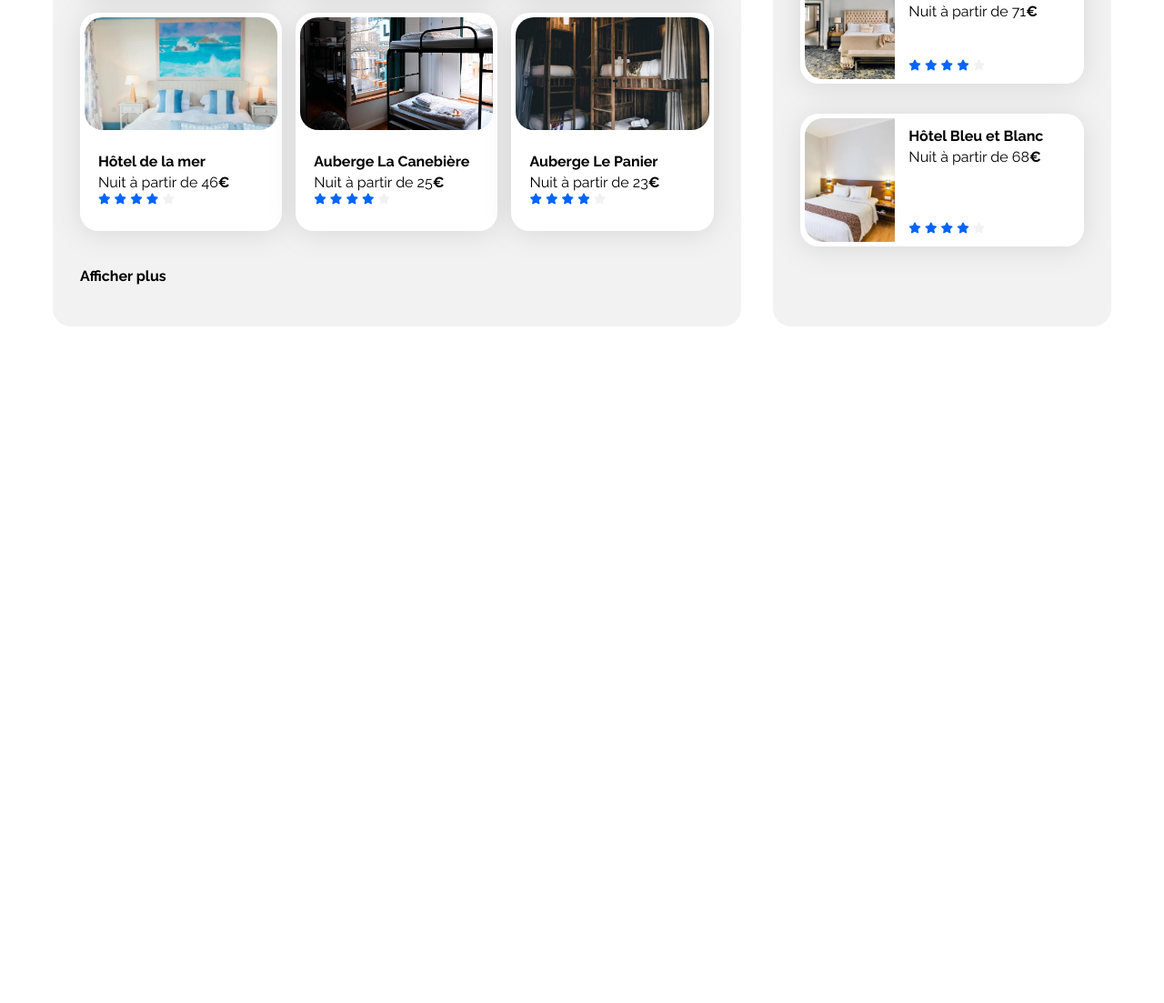
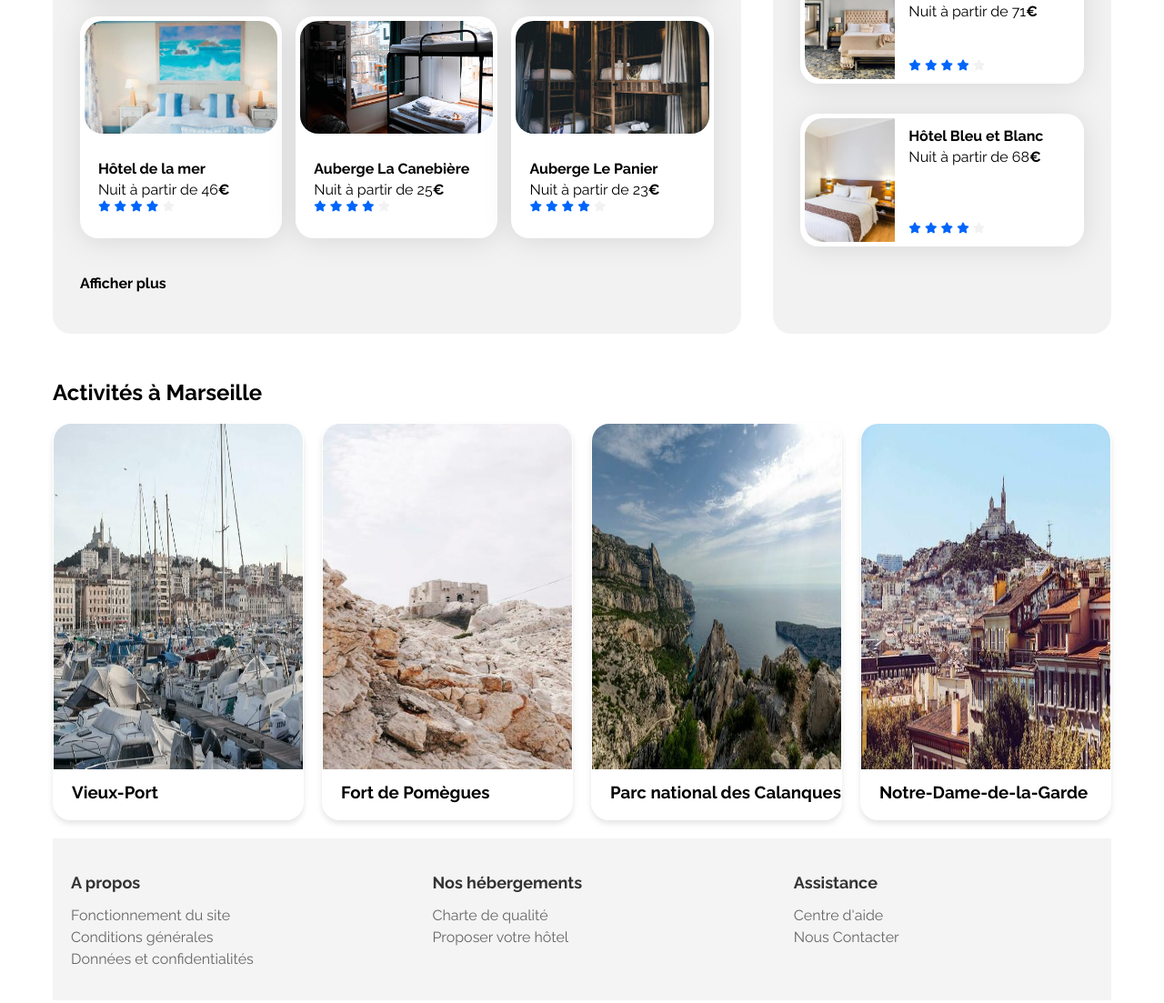
Before and after one commit to Enzov59/Booki-Project, a plain HTML site: page index.html in a window 1280 px wide. Shown: the part 747-1850 px from the top of the page at 91% size. Before the commit the page ends 1114 px from the top, so only its background shows below. Drawn offline with Linux system fonts and the light colour scheme.

Commit message:
Ajustement cards, création de la partie "Activités à Marseille" et du footer

```diff
--- a/css/style.css
+++ b/css/style.css
@@ -30,8 +30,17 @@ a {
     text-decoration: none;
 }
 
+.card-link {
+    display: block; /* Affiche le lien en tant que bloc pour qu'il prenne toute la largeur de la carte */
+    text-decoration: none; /* Supprime le soulignement du lien */
+    color: inherit; /* Utilise la couleur du texte par défaut */
+    border-radius: 20px; /* Ajoute des coins arrondis pour correspondre à la carte */
+    padding: 100px; /* Ajoute un espacement interne pour correspondre à la carte */
+    background-color: #ffffff;
+}
+
 .line {
-    height: 1.5em; /* Ajustez cette valeur selon vos besoins */
+    height: 1.5em;
   }
 
 header {
@@ -323,6 +332,75 @@ h1 {
     font-weight: bold;
 }
 
+.activites-cards {
+    display: flex;
+    justify-content: space-between;
+    gap: 20px;
+}
+
+.activite-card {
+    width: calc(25% - 20px);
+    margin-bottom: 20px;
+    text-decoration: none;
+    flex-grow: 1;
+    border: 1px solid white;
+    border-radius: 20px;
+    overflow: hidden;
+    box-shadow: 0px 4px 6px rgba(0, 0, 0, 0.1);
+}
+
+.activites {
+    width: 100%;
+    height: auto;
+    padding: 30px 0px 0px 0px;
+}
+
+.activite-card img {
+    width: 100%;
+    height: 380px;
+}
+
+.activite-card h3 {
+    margin-top: 10px;
+    margin-left: 20px;
+}
+
+footer {
+    background-color: #f4f4f4;
+    padding: 20px 0;
+}
+
+.footer-container {
+    display: flex;
+    justify-content: space-between;
+}
+
+.footer-column {
+    width: 30%;
+    padding-left: 20px
+}
+
+.footer-column h3 {
+    font-size: 18px;
+    color: #333;
+    margin-bottom: 10px;
+}
+
+.footer-column ul {
+    list-style-type: none;
+    padding: 0;
+}
+
+.footer-column ul li {
+    margin-bottom: 5px;
+    color: #666;
+}
+
+.footer-column ul li:hover {
+    color: #000;
+}
+
+
 
 
 /* Le code ci-dessous correspond à la version responsive uniquement */
--- a/index.html
+++ b/index.html
@@ -78,7 +78,9 @@
                         <h2 class="section-title">Hébergements à Marseille</h2>
                     </div>
                     <div class="hebergements-cards">
+
                             <article class="card">
+                                <a href="#">
                                     <img src="images\hebergements\fred-kleber.jpg" alt="Image de la chambre d'hôtel montrant un lit">
                                     <div class="card-content">
                                         <div class="card-txt">
@@ -94,8 +96,12 @@
                                             <span class="sr-only">Note de 4 sur 5</span>
                                         </div>
                                     </div>
+                                </a>
                             </article>
+
+
                             <article class="card">
+                                <a href="#">
                                     <img src="images\hebergements\febrian-zakaria.jpg" alt="Image de la chambre d'hôtel montrant un lit">
                                     <div class="card-content">
                                         <div class="card-txt">
@@ -111,8 +117,10 @@
                                             <span class="sr-only">Note de 4 sur 5</span>
                                         </div>
                                     </div>
+                                </a>
                             </article>
                             <article class="card">
+                                <a href="#">
                                     <img src="images\hebergements\reisetopia.jpg" alt="Image de la chambre d'hôtel montrant un lit">
                                     <div class="card-content">
                                         <div class="card-txt">
@@ -128,8 +136,12 @@
                                             <span class="sr-only">Note de 4 sur 5</span>
                                         </div>
                                     </div>
+                                </a>
                             </article>
+
+
                             <article class="card">
+                                <a href="#">
                                     <img src="images\hebergements\annie-spratt.jpg" alt="Image de la chambre d'hôtel montrant un lit">
                                     <div class="card-content">
                                         <div class="card-txt">
@@ -145,8 +157,12 @@
                                             <span class="sr-only">Note de 4 sur 5</span>
                                         </div>
                                     </div>
+                                </a>
                             </article>
+
+
                             <article class="card">
+                                <a href="#">
                                     <img src="images\hebergements\marcus-loke.jpg" alt="Image de la chambre d'hôtel montrant un lit">
                                     <div class="card-content">
                                         <div class="card-txt">
@@ -162,8 +178,12 @@
                                             <span class="sr-only">Note de 4 sur 5</span>
                                         </div>
                                     </div>
+                                </a>
                             </article>
+
+
                             <article class="card">
+                                <a href="#">
                                     <img src="images\hebergements\nicate-lee.jpg" alt="Image de la chambre d'hôtel montrant un lit">
                                     <div class="card-content">
                                         <div class="card-txt">
@@ -179,8 +199,8 @@
                                             <span class="sr-only">Note de 4 sur 5</span>
                                         </div>
                                     </div>
+                                </a>
                             </article>
-
                     </div>
                     <p class="afficher-plus">Afficher plus</p>
                 </section>
@@ -251,7 +271,53 @@
                 </section>
             </div>
         </main>
-        <footer></footer>
+        <section class="activites">
+            <h2>Activités à Marseille</h2>
+            <div class="activites-cards">
+                <a href="#" class="activite-card">
+                    <img src="images\activites\reno-laithienne.jpg" alt="Vieux-Port">
+                    <h3>Vieux-Port</h3>
+                </a>
+                <a href="#" class="activite-card">
+                    <img src="images\activites\paul-hermann.jpg" alt="Fort de Pomègues">
+                    <h3>Fort de Pomègues</h3>
+                </a>
+                <a href="#" class="activite-card">
+                    <img src="images\activites\kilyan-sockalingum.jpg" alt="Parc national des Calanques">
+                    <h3>Parc national des Calanques</h3>
+                </a>
+                <a href="#" class="activite-card">
+                    <img src="images\activites\florian-wehde.jpg" alt="Notre-Dame-de-la-Garde">
+                    <h3>Notre-Dame-de-la-Garde</h3>
+                </a>
+            </div>
+        </section>
+        <footer>
+            <div class="footer-container">
+                <div class="footer-column">
+                    <h3>A propos</h3>
+                    <ul>
+                        <li>Fonctionnement du site</li>
+                        <li>Conditions générales</li>
+                        <li>Données et confidentialités</li>
+                    </ul>
+                </div>
+                <div class="footer-column">
+                    <h3>Nos hébergements</h3>
+                    <ul>
+                        <li>Charte de qualité</li>
+                        <li>Proposer votre hôtel</li>
+                    </ul>
+                </div>
+                <div class="footer-column">
+                    <h3>Assistance</h3>
+                    <ul>
+                        <li>Centre d'aide</li>
+                        <li>Nous Contacter</li>
+                    </ul>
+                </div>
+            </div>
+        </footer>
     </div>
 </body>
 
```
Lines whose indentation alone changed are shown as unchanged.
